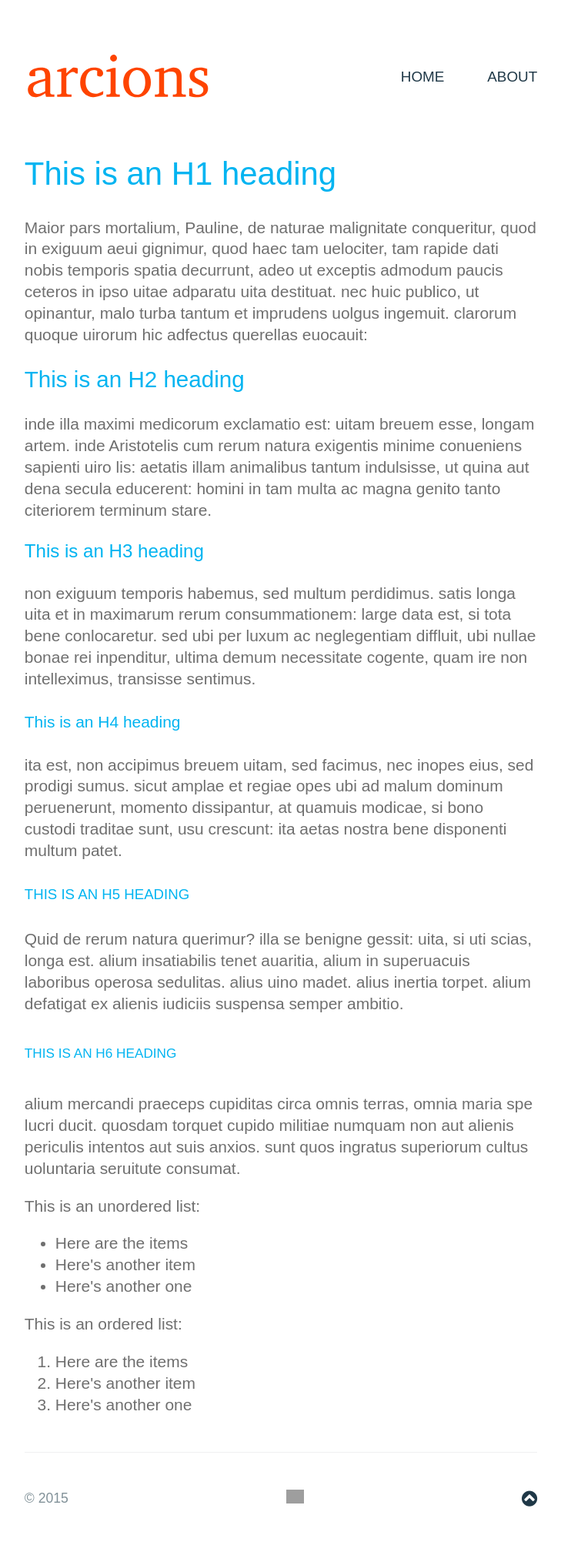
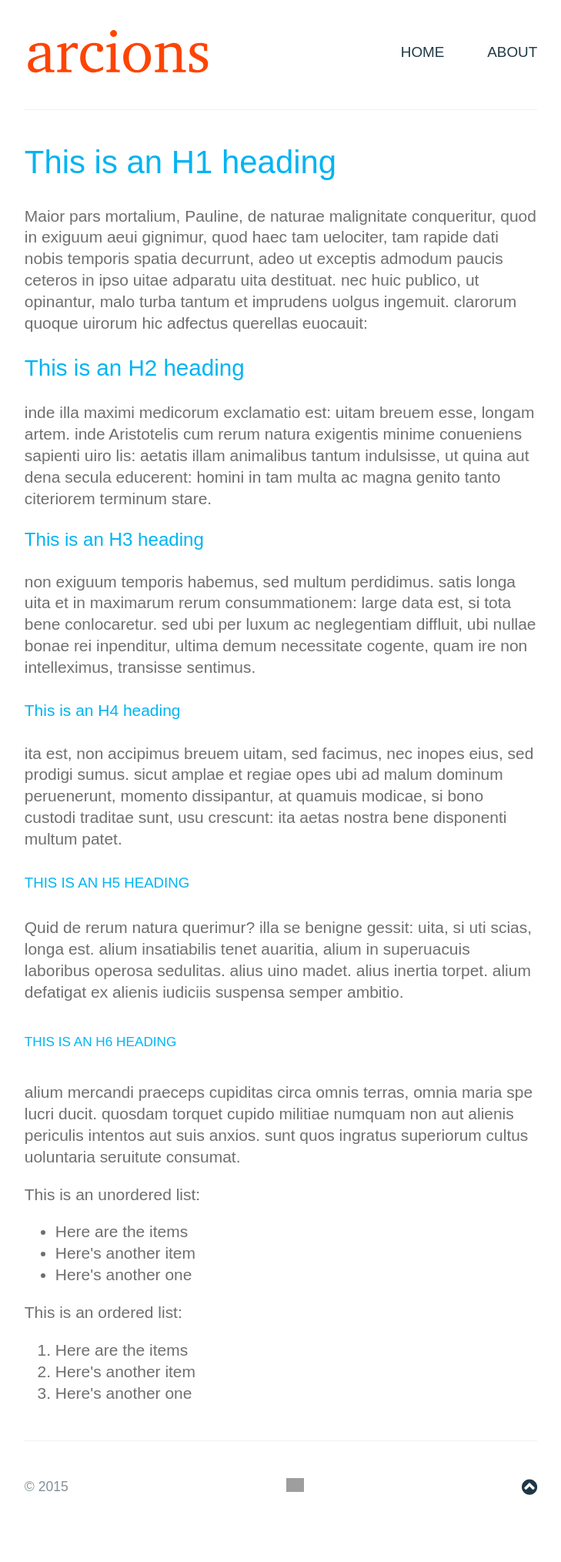
Before and after one commit to arcions/arcions.github.io, a Jekyll site: the page built from index.html, in a window 1280 px wide. Shown: the whole page at 77% size, without its empty margins (275-1004 px from the left). Built offline with Jekyll 4.4.1, drawn with Linux system fonts in a browser that asks for light colours; nearby versions of some CDN libraries; some web fonts are replaced; Markdown is read by kramdown in place of the engine named in the settings; grey boxes are pictures that could not be loaded.

Commit message:
Update main.css

```diff
--- a/stylesheets/main.css
+++ b/stylesheets/main.css
@@ -172,10 +172,11 @@ h6 {
       background-color:transparent;}
 
 #header{
-  margin-top:2rem;
-  margin-bottom:2rem;
-  padding-top:2rem;
-  padding-bottom:2rem;
+  margin-top:1rem;
+  margin-bottom:2.5rem;
+  padding-top:1rem;
+  padding-bottom:2.5rem;
+  border-bottom: solid 1px #eff0f1;
 }
 
 #header-left {
```
